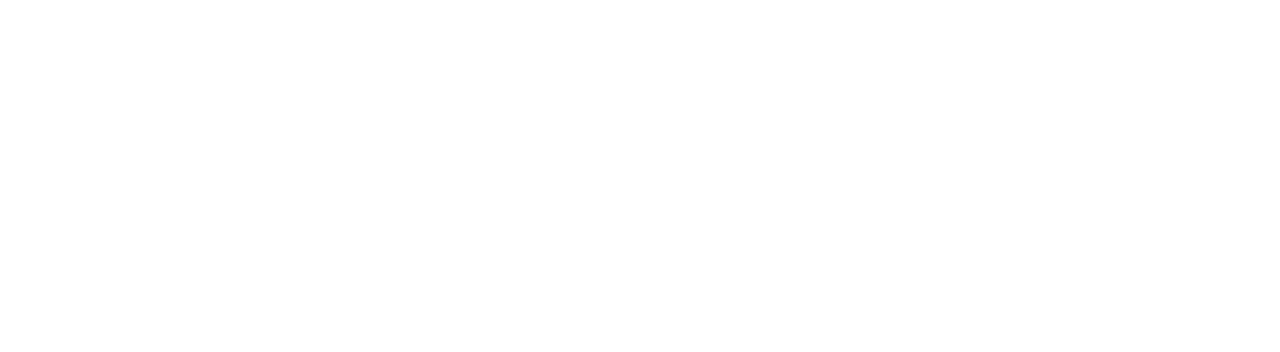
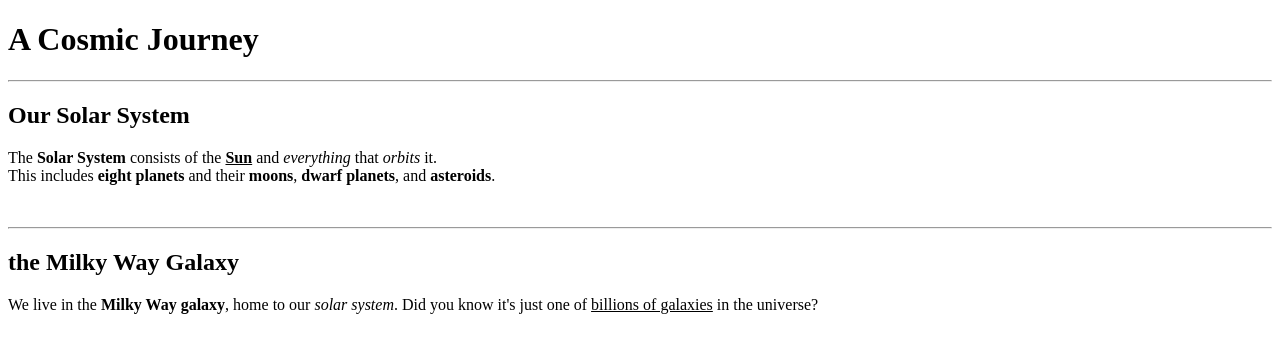
Before and after one commit to PastelPrism/codesignal-comprehensive-introduction-to-front-end-engineering, a plain HTML site: page cosmic-webpage/index.html in a window 1280 px wide. Drawn offline with Linux system fonts and the light colour scheme.

Commit message:
Made the original challenge

```diff
--- a/cosmic-webpage/index.html
+++ b/cosmic-webpage/index.html
@@ -1,19 +1,22 @@
-<!-- TODO: Write a level 1 heading about our topic -->
-
-<!-- TODO: Insert a horizontal line -->
-
-<!-- TODO: Write a sub-heading about our solar system -->
-
-<!-- TODO: Write a paragraph about the solar system. Use bold, italic, underlined, break lines for the text -->
-<!-- Here is something you can use:
-The Solar System consists of the Sun and everything that orbits it.
-This includes eight planets and their moons, dwarf planets, and asteroids. -->
-
-
-<!-- TODO: Insert a line break and then another horizontal line -->
-
-<!-- TODO: Write another sub-heading about the Milky Way Galaxy -->
-
-<!-- TODO: Write a paragraph about the Milky Way. Use bold, italic, underlined, break lines for the text -->
-<!-- Here is something you can use:
-We live in the Milky Way galaxy, home to our solar system. Did you know it's just one of billions of galaxies in the universe? -->
+<!DOCTYPE html>
+<html lang="en">
+<head>
+    <meta charset="UTF-8">
+    <meta name="viewport" content="width=device-width, initial-scale=1.0">
+    <title>Cosmic Webpage</title>
+</head>
+<body>
+    <h1>A Cosmic Journey</h1>
+    <hr>
+    <h2>Our Solar System</h2>
+    <p>
+  The <b>Solar System</b> consists of the <u><b>Sun</b></u> and <i>everything</i> that <i>orbits</i> it.<br>
+  This includes <b>eight planets</b> and their <b>moons</b>, <b>dwarf planets</b>, and <b>asteroids</b>.
+    </p>
+    <br><hr>
+    <h2>the Milky Way Galaxy</h2>
+    <p>
+    We live in the <b>Milky Way galaxy</b>, home to our <i>solar system</i>. Did you know it's just one of <u>billions of galaxies</u> in the universe?<br>
+    </p>
+</body>
+</html>
```
